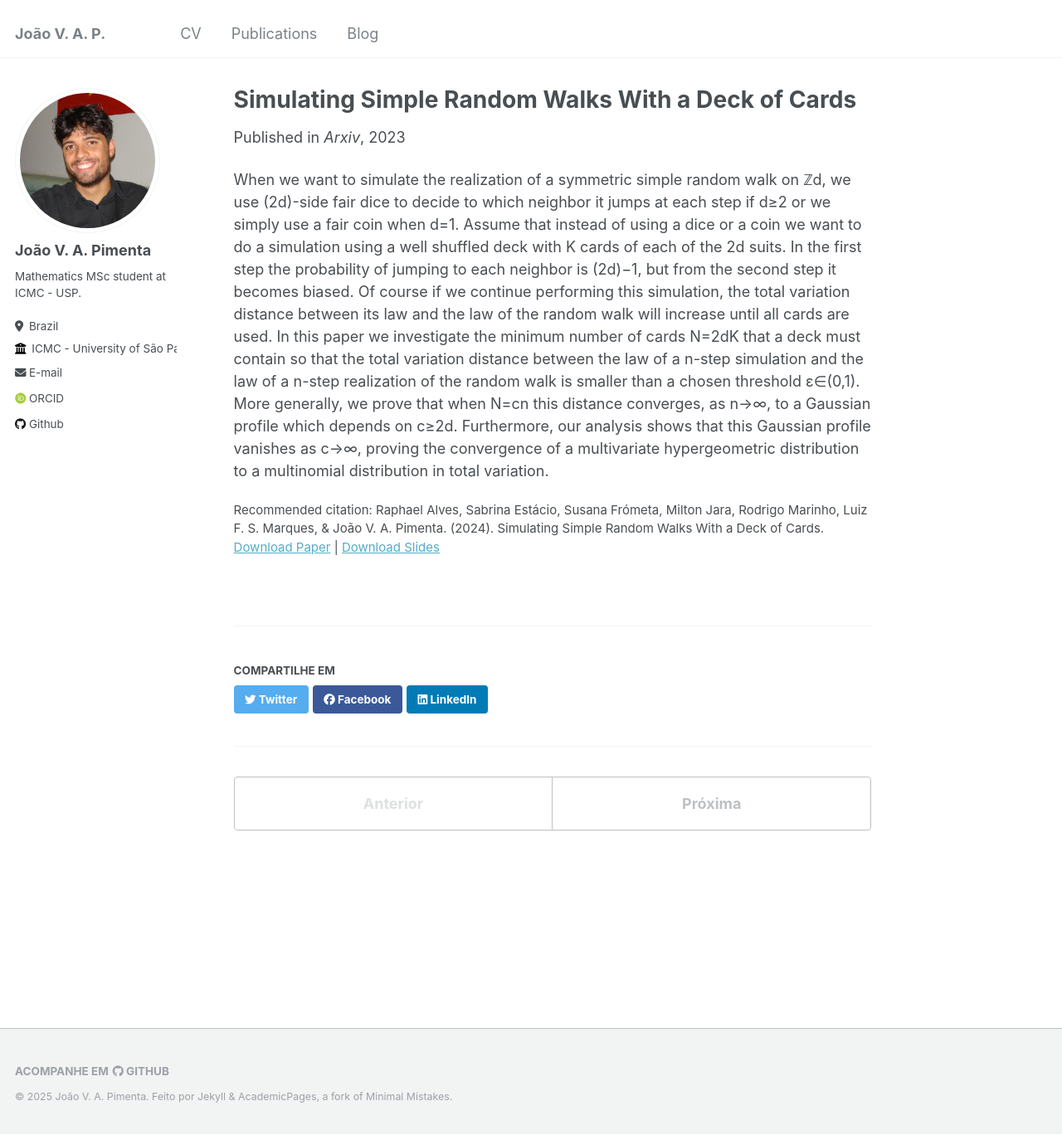
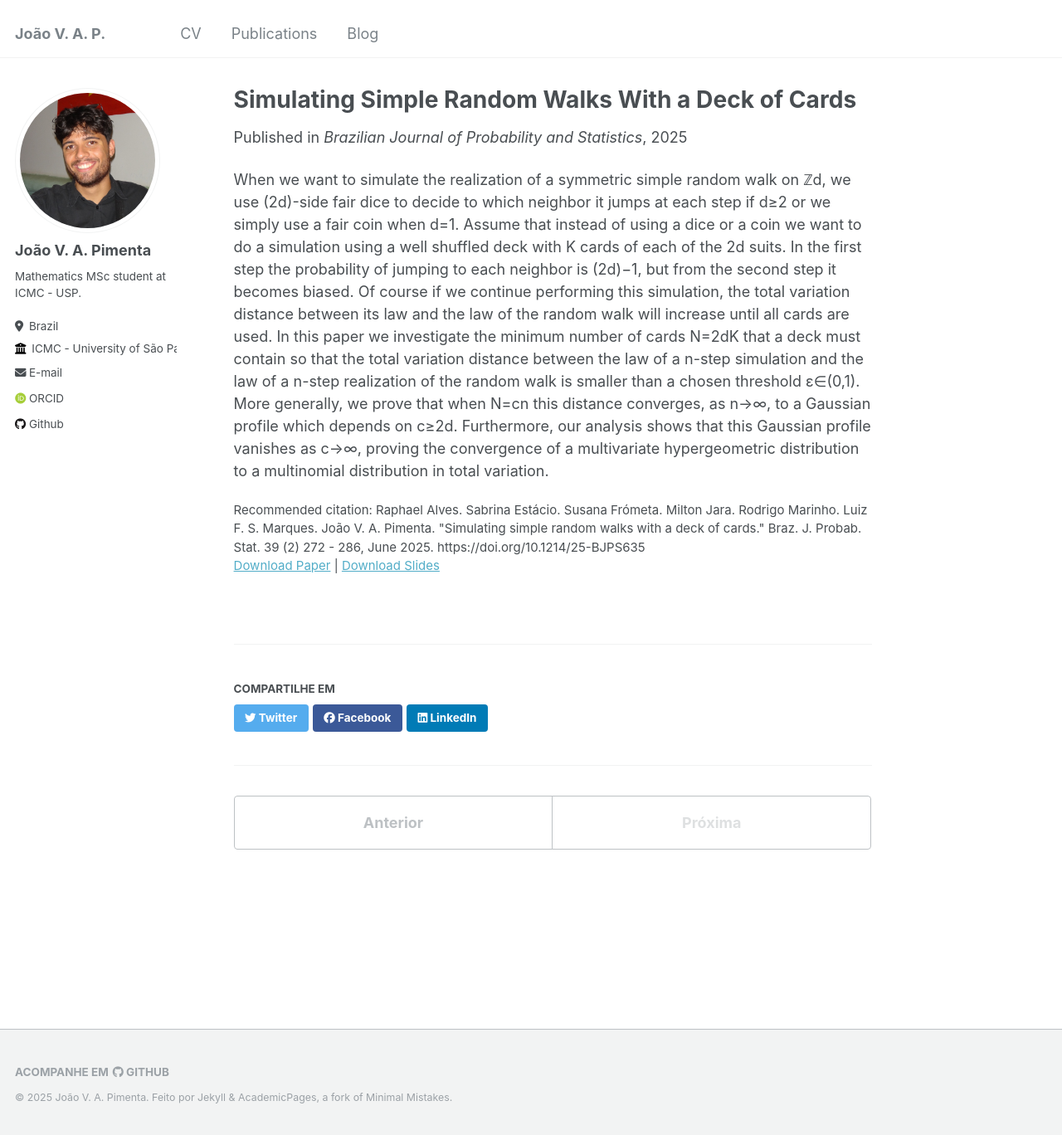
Before and after one commit to Joao-vap/Joao-vap.github.io, a Jekyll site: the page built from _publications/2023-10-02-SSRWWDC.md, in a window 1280 px wide and 1368 px high. Shown: the whole window at 83% size. Built offline with Jekyll 4.4.1, drawn with Linux system fonts in a browser that asks for light colours; some web fonts are replaced.

Commit message:
Publication

```diff
--- a/_publications/2023-10-02-SSRWWDC.md
+++ b/_publications/2023-10-02-SSRWWDC.md
@@ -5,11 +5,11 @@ header:
 collection: publications
 permalink: /publication/SSSSRWWDC
 excerpt: 'When we want to simulate the realization of a symmetric simple random walk on ℤd, we use (2d)-side fair dice to decide to which neighbor it jumps at each step if d≥2 or we simply use a fair coin when d=1. Assume that instead of using a dice or a coin we want to do a simulation using a well shuffled deck with K cards of each of the 2d suits. In the first step the probability of jumping to each neighbor is (2d)−1, but from the second step it becomes biased. Of course if we continue performing this simulation, the total variation distance between its law and the law of the random walk will increase until all cards are used. In this paper we investigate the minimum number of cards N=2dK that a deck must contain so that the total variation distance between the law of a n-step simulation and the law of a n-step realization of the random walk is smaller than a chosen threshold ε∈(0,1). More generally, we prove that when N=cn this distance converges, as n→∞, to a Gaussian profile which depends on c≥2d. Furthermore, our analysis shows that this Gaussian profile vanishes as c→∞, proving the convergence of a multivariate hypergeometric distribution to a multinomial distribution in total variation. '
-date: 2023-10-02
-venue: 'Arxiv'
+date: 2025-06-01
+venue: 'Brazilian Journal of Probability and Statistics'
 slidesurl: 'https://joao-vap.github.io/files/Apresentacao_Verao_Baralhos.pdf'
-paperurl: 'https://joao-vap.github.io/files/SSRWWDC.pdf'
-citation: 'Raphael Alves, Sabrina Estácio, Susana Frómeta, Milton Jara, Rodrigo Marinho, Luiz F. S. Marques, & João V. A. Pimenta. (2024). Simulating Simple Random Walks With a Deck of Cards.'
+paperurl: 'https://joao-vap.github.io/files/BJPS365.pdf'
+citation: ' Raphael Alves. Sabrina Estácio. Susana Frómeta. Milton Jara. Rodrigo Marinho. Luiz F. S. Marques. João V. A. Pimenta. "Simulating simple random walks with a deck of cards." Braz. J. Probab. Stat. 39 (2) 272 - 286, June 2025. https://doi.org/10.1214/25-BJPS635 '
 ---
 
 When we want to simulate the realization of a symmetric simple random walk on ℤd, we use (2d)-side fair dice to decide to which neighbor it jumps at each step if d≥2 or we simply use a fair coin when d=1. Assume that instead of using a dice or a coin we want to do a simulation using a well shuffled deck with K cards of each of the 2d suits. In the first step the probability of jumping to each neighbor is (2d)−1, but from the second step it becomes biased. Of course if we continue performing this simulation, the total variation distance between its law and the law of the random walk will increase until all cards are used. In this paper we investigate the minimum number of cards N=2dK that a deck must contain so that the total variation distance between the law of a n-step simulation and the law of a n-step realization of the random walk is smaller than a chosen threshold ε∈(0,1). More generally, we prove that when N=cn this distance converges, as n→∞, to a Gaussian profile which depends on c≥2d. Furthermore, our analysis shows that this Gaussian profile vanishes as c→∞, proving the convergence of a multivariate hypergeometric distribution to a multinomial distribution in total variation.
```
Also changed, not shown: 1 other file.
